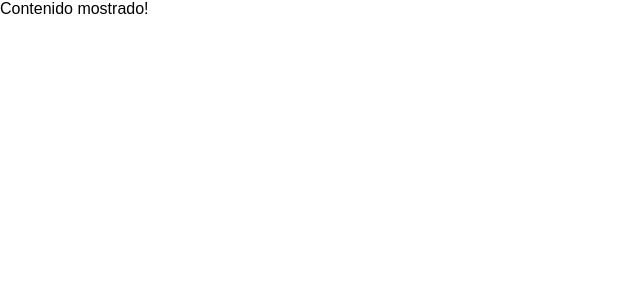
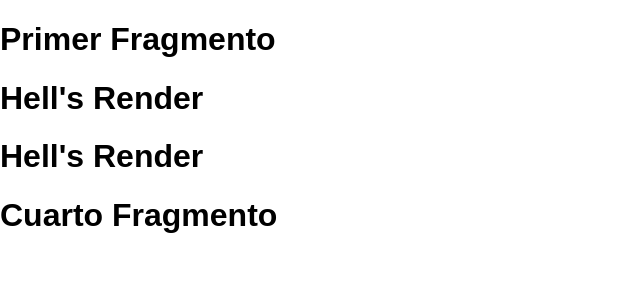
Before and after one commit to misan7/udemy-react, a React (Create React App) app: page / in a window 1280 px wide. Shown: the top 300 px of the page, without its empty margins (0-640 px from the left). Built offline with nearby package versions, Linux system fonts and the light colour scheme.

Commit message:
Ciclo de Vida: Render Fragmentos []

```diff
--- a/src/sections/life-cycle/render.js
+++ b/src/sections/life-cycle/render.js
@@ -18,10 +18,19 @@ class Render extends Component {
     //     console.log('render')
     //     return <HellRender />
     // }
+    // render () {
+    //     console.log('render')
+    //     // Si el contenido de 'mensaje' es 'mensaje inicial' se renderizará el contenido y sino el contenido no se renderizará (null)
+    //     return this.state.mensaje === 'mensaje inicial' ? 'Contenido mostrado!' : null
+    // }
     render () {
         console.log('render')
-        // Si el contenido de 'mensaje' es 'mensaje inicial' se renderizará el contenido y sino el contenido no se renderizará (null)
-        return this.state.mensaje === 'mensaje inicial' ? 'Contenido mostrado!' : null
+        return [
+        <h1 key='A'>Primer Fragmento</h1>,
+        <HellRender key='B' />,
+        <HellRender key='C' />,
+        <h1 key='D'>Cuarto Fragmento</h1>
+        ]
     }
 }
 
```
